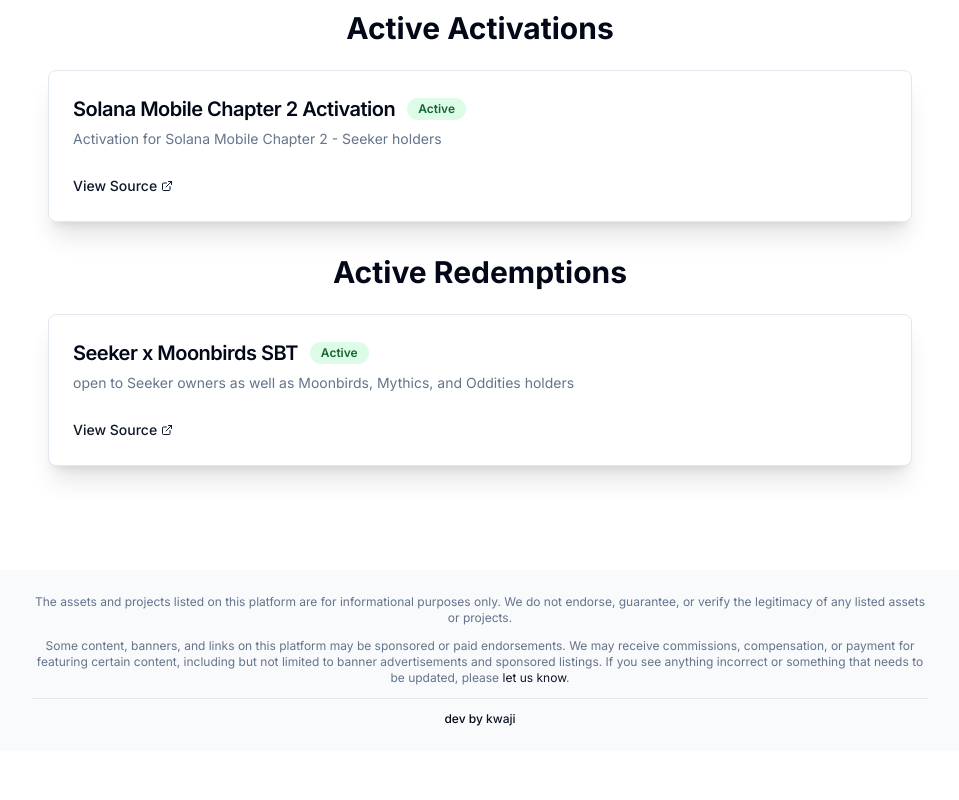
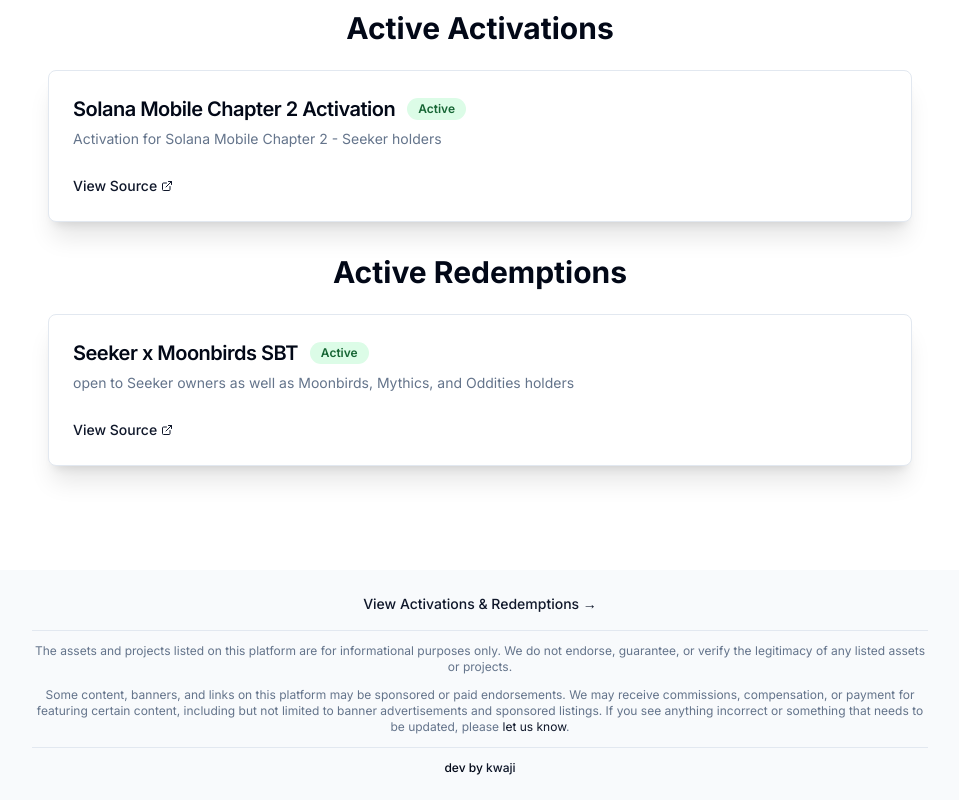
Before and after one commit to jarrensj/twoloot, a Next.js app: page /redemptions in a window 1280 px wide. Shown: the part 420-1220 px from the top of the page, without its empty margins (160-1119 px from the left). Before the commit the page ends 1171 px from the top, so only its background shows below. Built offline with nearby package versions, Linux system fonts and the light colour scheme.

Commit message:
feat: Add link to view activations and redemptions
Co-authored-by: sanjose.jarren <sanjose.jarren@gmail.com>

```diff
--- a/components/Footer.tsx
+++ b/components/Footer.tsx
@@ -7,6 +7,15 @@ const Footer = () => {
     <footer className="w-full py-6 px-4 mt-8 bg-muted/50">
       <div className="max-w-4xl mx-auto text-center">
         <div className="space-y-3 text-xs text-muted-foreground">
+          <div className="mb-4">
+            <Link
+              href="/redemptions"
+              className="text-sm font-medium text-primary hover:underline inline-flex items-center gap-1"
+            >
+              View Activations & Redemptions →
+            </Link>
+          </div>
+          <Separator className="my-4" />
           <p>
             The assets and projects listed on this platform are for informational purposes only.
             We do not endorse, guarantee, or verify the legitimacy of any listed assets or projects.
```
